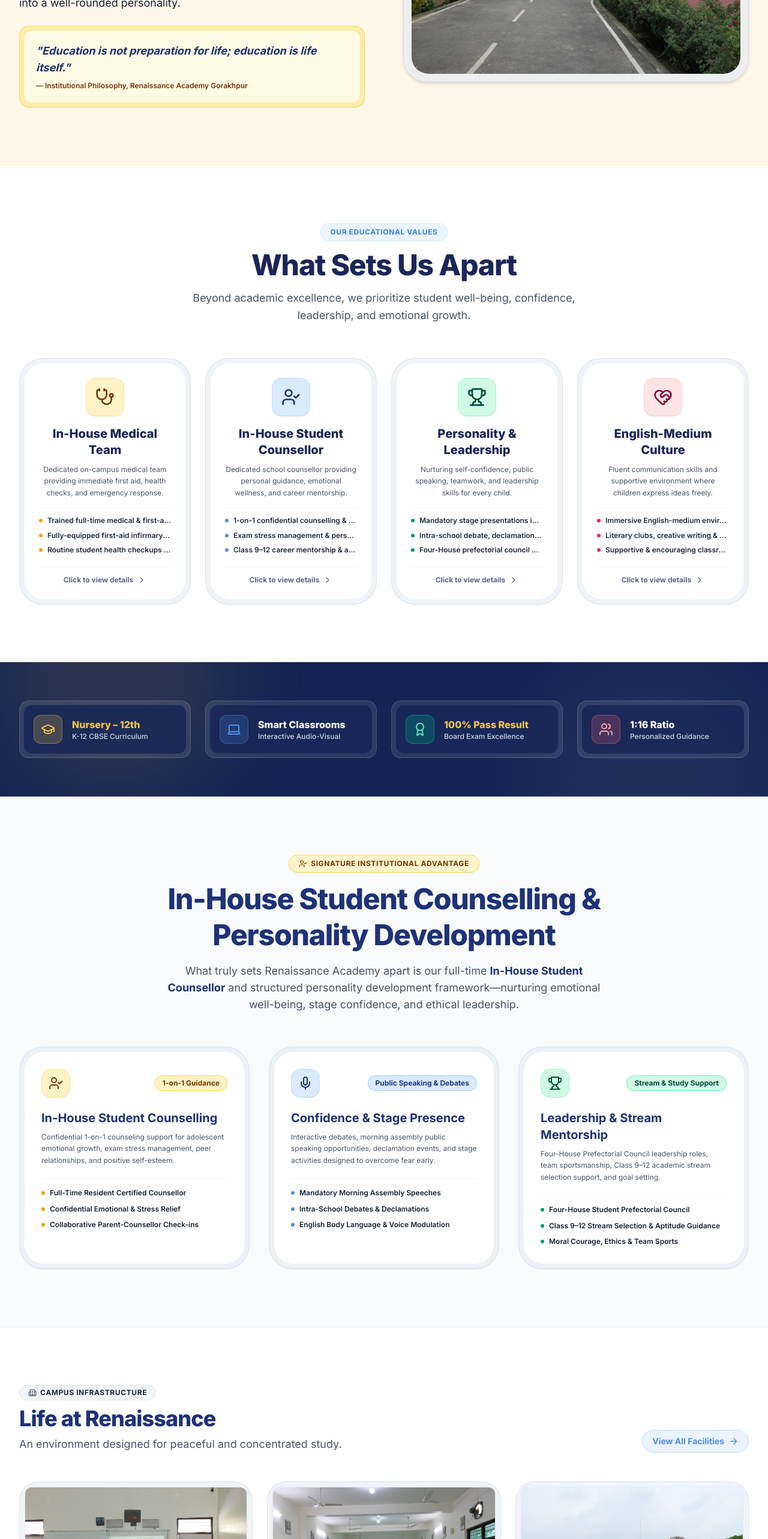
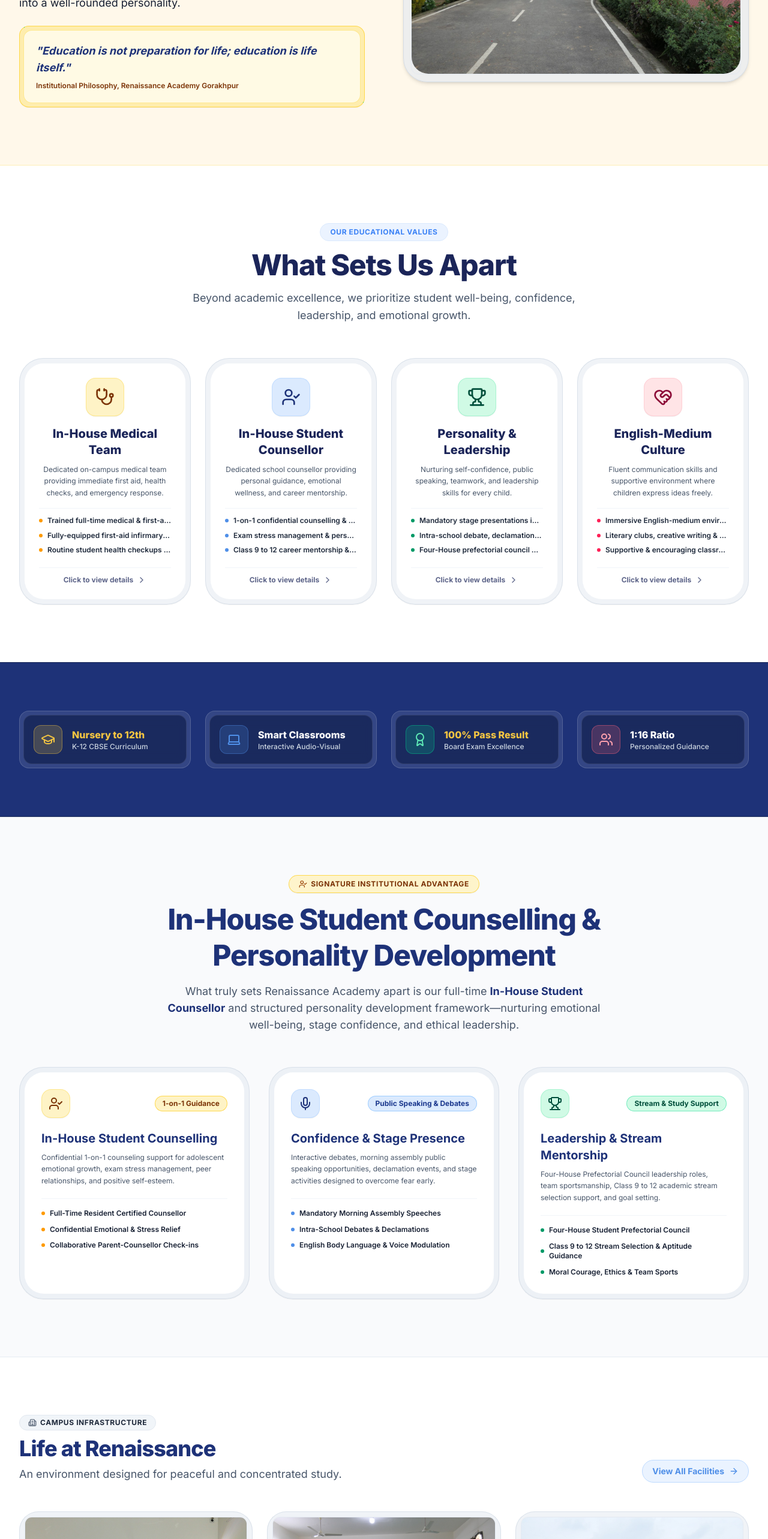
Before and after one commit to Abhijeetsingh2145/renaissance-academy, a Next.js app: page / in a window 1280 px wide. Shown: the part 1120-3686 px from the top of the page at 60% size. Built offline with nearby package versions, Linux system fonts and the light colour scheme.

Commit message:
Remove AI-style dashes from public copy for clean human phrasing

```diff
--- a/src/app/(public)/about/page.tsx
+++ b/src/app/(public)/about/page.tsx
@@ -169,14 +169,14 @@
 
             <div className="prose prose-lg text-neutral-700 leading-relaxed space-y-5 text-sm sm:text-base">
               <p>
-                Inaugurated on <strong className="text-brand-primary font-bold">22 March 2014</strong>, Renaissance Academy is located in Baijnathpur, Balapar Road (Landmark: Omkar Ashram), Gorakhpur, UP – 273007 (~4 km from Maniram Railway Station). We offer complete co-educational English-medium schooling from <strong className="text-brand-primary font-bold">Nursery to Class XII (K-12)</strong>.
+                Inaugurated on <strong className="text-brand-primary font-bold">22 March 2014</strong>, Renaissance Academy is located in Baijnathpur, Balapar Road (Landmark: Omkar Ashram), Gorakhpur, UP 273007 (~4 km from Maniram Railway Station). We offer complete co-educational English-medium schooling from <strong className="text-brand-primary font-bold">Nursery to Class XII (K-12)</strong>.
               </p>
 
               <div className="p-4 rounded-2xl bg-amber-50/90 border border-amber-200/90 my-4">
                 <p className="text-sm sm:text-base font-semibold text-amber-900 italic mb-1">
-                  &quot;The word &apos;Renaissance&apos; signifies the rebirth of archaic education—integrating traditional moral teaching with modern scientific methods.&quot;
+                  &quot;The word &apos;Renaissance&apos; signifies the rebirth of archaic education, integrating traditional moral teaching with modern scientific methods.&quot;
                 </p>
-                <span className="text-xs font-bold text-amber-800">— Institutional Philosophy, Renaissance Academy</span>
+                <span className="text-xs font-bold text-amber-800">Institutional Philosophy, Renaissance Academy</span>
               </div>
 
               <p>
--- a/src/app/(public)/faculty/page.tsx
+++ b/src/app/(public)/faculty/page.tsx
@@ -81,7 +81,7 @@
                 </div>
                 <div className="space-y-1.5 w-full">
                   <div className="flex items-center justify-between gap-2">
-                    <h3 className="font-bold text-brand-primary text-lg">Foundational Stage (Nursery – Class V)</h3>
+                    <h3 className="font-bold text-brand-primary text-lg">Foundational Stage (Nursery to Class V)</h3>
                     <span className="text-[10px] font-bold uppercase tracking-wider bg-white text-brand-sky px-2.5 py-0.5 rounded-full border border-blue-200 shrink-0">
                       Early Years
                     </span>
@@ -100,7 +100,7 @@
                 </div>
                 <div className="space-y-1.5 w-full">
                   <div className="flex items-center justify-between gap-2">
-                    <h3 className="font-bold text-brand-primary text-lg">Middle Academic Stage (Class VI – VIII)</h3>
+                    <h3 className="font-bold text-brand-primary text-lg">Middle Academic Stage (Class VI to VIII)</h3>
                     <span className="text-[10px] font-bold uppercase tracking-wider bg-white text-amber-900 px-2.5 py-0.5 rounded-full border border-amber-300 shrink-0">
                       Middle Years
                     </span>
@@ -119,7 +119,7 @@
                 </div>
                 <div className="space-y-1.5 w-full">
                   <div className="flex items-center justify-between gap-2">
-                    <h3 className="font-bold text-brand-primary text-lg">Senior Secondary Stage (Class IX – XII)</h3>
+                    <h3 className="font-bold text-brand-primary text-lg">Senior Secondary Stage (Class IX to XII)</h3>
                     <span className="text-[10px] font-bold uppercase tracking-wider bg-white text-amber-900 px-2.5 py-0.5 rounded-full border border-amber-200 shrink-0">
                       Senior Secondary
                     </span>
--- a/src/app/(public)/page.tsx
+++ b/src/app/(public)/page.tsx
@@ -97,7 +97,7 @@
                     &quot;Education is not preparation for life; education is life itself.&quot;
                   </blockquote>
                   <figcaption className="text-xs font-semibold text-amber-900 mt-2">
-                    — Institutional Philosophy, Renaissance Academy Gorakhpur
+                    Institutional Philosophy, Renaissance Academy Gorakhpur
                   </figcaption>
                 </figure>
               </div>
@@ -109,7 +109,7 @@
                 <ZoomableImage
                   src="/welcome.jpg"
                   alt="Welcome to Renaissance Academy"
-                  caption="Welcome to Renaissance Academy — Campus Frontage & Atmosphere"
+                  caption="Welcome to Renaissance Academy | Campus Frontage & Atmosphere"
                   fill
                   priority
                   sizes="(max-width: 1024px) 100vw, 50vw"
@@ -127,21 +127,18 @@
       <EducationalValuesInteractive />
 
       {/* 4. INSTITUTIONAL EXCELLENCE HIGHLIGHTS — Double-Bezel Squircle Cards */}
-      <section className="py-16 bg-brand-deep text-white relative overflow-hidden">
-        <div className="absolute top-0 right-0 w-96 h-96 bg-white/5 rounded-full blur-3xl pointer-events-none" />
-        <div className="absolute bottom-0 left-0 w-96 h-96 bg-accent-gold/10 rounded-full blur-3xl pointer-events-none" />
-
-        <Container className="relative z-10">
+      <section className="py-20 bg-brand-primary text-white border-y border-brand-800">
+        <Container>
           <div className="grid grid-cols-1 sm:grid-cols-2 lg:grid-cols-4 gap-6">
 
-            {/* Box 1: K-12 CBSE */}
+            {/* Box 1: CBSE Affiliated */}
             <div className="p-1.5 rounded-2xl bg-white/10 border border-white/15 backdrop-blur-md group hover:bg-white/15 transition-all">
               <div className="p-4 rounded-[calc(1rem-0.125rem)] bg-brand-deep/80 border border-white/10 flex items-center gap-4 h-full">
                 <div className="w-12 h-12 rounded-xl bg-accent-gold/20 text-accent-gold flex items-center justify-center shrink-0 border border-accent-gold/40 group-hover:scale-105 transition-transform">
                   <GraduationCap className="h-6 w-6 text-accent-gold" />
                 </div>
                 <div>
-                  <div className="text-base font-extrabold text-accent-gold">Nursery – 12th</div>
+                  <div className="text-base font-extrabold text-accent-gold">Nursery to 12th</div>
                   <div className="text-xs text-neutral-300 font-medium">K-12 CBSE Curriculum</div>
                 </div>
               </div>
@@ -215,7 +212,7 @@
                 <ZoomableImage
                   src="/classroom.jpg"
                   alt="Smart Classrooms - Renaissance Academy"
-                  caption="Smart Classrooms — Interactive digital learning environment"
+                  caption="Smart Classrooms: Interactive digital learning environment"
                   fill
                   className="object-cover"
                   sizes="(max-width: 768px) 100vw, 33vw"
@@ -235,7 +232,7 @@
                 <ZoomableImage
                   src="/science-lab.jpg"
                   alt="Science Laboratories - Renaissance Academy"
-                  caption="Science Laboratories — Hands-on practical experiments & research"
+                  caption="Science Laboratories: Hands-on practical experiments & research"
                   fill
                   className="object-cover"
                   sizes="(max-width: 768px) 100vw, 33vw"
@@ -255,7 +252,7 @@
                 <ZoomableImage
                   src="/sports-ground.jpg"
                   alt="Sports Ground - Renaissance Academy"
-                  caption="Sports Ground — Outdoor sports, athletics & physical training"
+                  caption="Sports Ground: Outdoor sports, athletics & physical training"
                   fill
                   className="object-cover"
                   sizes="(max-width: 768px) 100vw, 33vw"
@@ -286,7 +283,7 @@
             <div className="p-8 sm:p-12 rounded-[calc(3rem-0.75rem)] bg-brand-primary border border-white/10 text-center">
               <FadeUp>
                 <span className="inline-flex items-center gap-2 bg-accent-gold/20 text-accent-gold text-xs font-bold px-4 py-1.5 rounded-full uppercase tracking-wider mb-5 border border-accent-gold/30">
-                  <Sparkles className="h-3.5 w-3.5 text-accent-gold" /> Admissions Open 2025–26 (Nursery to Class XII)
+                  <Sparkles className="h-3.5 w-3.5 text-accent-gold" /> Admissions Open 2025-26 (Nursery to Class XII)
                 </span>
 
                 <H2 className="text-white mb-5 text-3xl sm:text-4xl lg:text-5xl font-extrabold tracking-tight">
--- a/src/app/(public)/principal-message/page.tsx
+++ b/src/app/(public)/principal-message/page.tsx
@@ -70,7 +70,7 @@
 
                 <div className="prose prose-neutral text-neutral-700 space-y-3 text-sm md:text-base leading-relaxed">
                   <p>
-                    Welcome to Renaissance Academy. From our inception, our mission has been to provide an educational ecosystem where academic rigor meets timeless moral values. We believe that true education extends beyond grades—it shapes young men and women of strong character, integrity, and social responsibility.
+                    Welcome to Renaissance Academy. From our inception, our mission has been to provide an educational ecosystem where academic rigor meets timeless moral values. We believe that true education extends beyond grades, shaping young men and women of strong character, integrity, and social responsibility.
                   </p>
                   <p>
                     We remain committed to supporting our teachers, enhancing campus facilities, and ensuring every student who walks through our doors is empowered to fulfill their highest potential.
@@ -117,7 +117,7 @@
 
                 <div className="prose prose-neutral text-neutral-700 space-y-3 text-sm md:text-base leading-relaxed">
                   <p>
-                    At Renaissance Academy, we constantly upgrade our pedagogical methods, infrastructure, and co-curricular programs to keep pace with global educational standards. Our focus is on holistic development—nurturing intellectual curiosity alongside physical fitness, artistic expression, and analytical thinking.
+                    At Renaissance Academy, we constantly upgrade our pedagogical methods, infrastructure, and co-curricular programs to keep pace with global educational standards. Our focus is on holistic development by nurturing intellectual curiosity alongside physical fitness, artistic expression, and analytical thinking.
                   </p>
                   <p>
                     We work closely with parents and educators to ensure a safe, inclusive, and stimulating learning space for every child.
@@ -162,7 +162,7 @@
                     &quot;Education is not the filling of a pail, but the lighting of a fire.&quot;
                   </p>
                   <span className="block text-xs font-semibold text-brand-700 uppercase tracking-wider mt-2">
-                    – W.B. Yeats
+                    W.B. Yeats
                   </span>
                 </div>
 
--- a/src/components/functional/CounsellingSection.tsx
+++ b/src/components/functional/CounsellingSection.tsx
@@ -132,8 +132,8 @@
     id: 2,
     title: 'Leadership & Stream Mentorship',
     badge: 'Stream & Study Support',
-    shortDesc: 'Four-House Prefectorial Council leadership roles, team sportsmanship, Class 9–12 academic stream selection support, and goal setting.',
-    fullOverview: 'Senior students gain real responsibility through the Prefectorial Council, house captaincy, sports leadership, and expert Class 9–12 academic stream guidance.',
+    shortDesc: 'Four-House Prefectorial Council leadership roles, team sportsmanship, Class 9 to 12 academic stream selection support, and goal setting.',
+    fullOverview: 'Senior students gain real responsibility through the Prefectorial Council, house captaincy, sports leadership, and expert Class 9 to 12 academic stream guidance.',
     icon: Trophy,
     accentClasses: {
       bgLight: 'bg-emerald-50/80',
@@ -147,7 +147,7 @@
     },
     bullets: [
       'Four-House Student Prefectorial Council',
-      'Class 9–12 Stream Selection & Aptitude Guidance',
+      'Class 9 to 12 Stream Selection & Aptitude Guidance',
       'Moral Courage, Ethics & Team Sports'
     ],
     detailedFeatures: [
@@ -156,7 +156,7 @@
         desc: 'Real student leadership roles in discipline and school events.'
       },
       {
-        title: 'Class 9–12 Stream Guidance',
+        title: 'Class 9 to 12 Stream Guidance',
         desc: 'Aptitude mapping for Science, Commerce & Humanities.'
       },
       {
@@ -166,7 +166,7 @@
     ],
     metrics: [
       { label: 'Student Houses', value: '4 Active Houses' },
-      { label: 'Stream Support', value: 'Class 9–12 Aptitude' },
+      { label: 'Stream Support', value: 'Class 9 to 12 Aptitude' },
       { label: 'Council', value: 'Prefect Roles' }
     ]
   }
--- a/src/components/functional/EducationalValuesInteractive.tsx
+++ b/src/components/functional/EducationalValuesInteractive.tsx
@@ -91,7 +91,7 @@
     highlights: [
       '1-on-1 confidential counselling & emotional wellness sessions',
       'Exam stress management & personalized study habit guidance',
-      'Class 9–12 career mentorship & academic stream selection',
+      'Class 9 to 12 career mentorship & academic stream selection',
       'Collaborative parent-counsellor progress check-ins'
     ],
     metrics: [
```
Also changed, not shown: src/components/functional/SchoolTimeline.tsx (+5 -5 lines).
